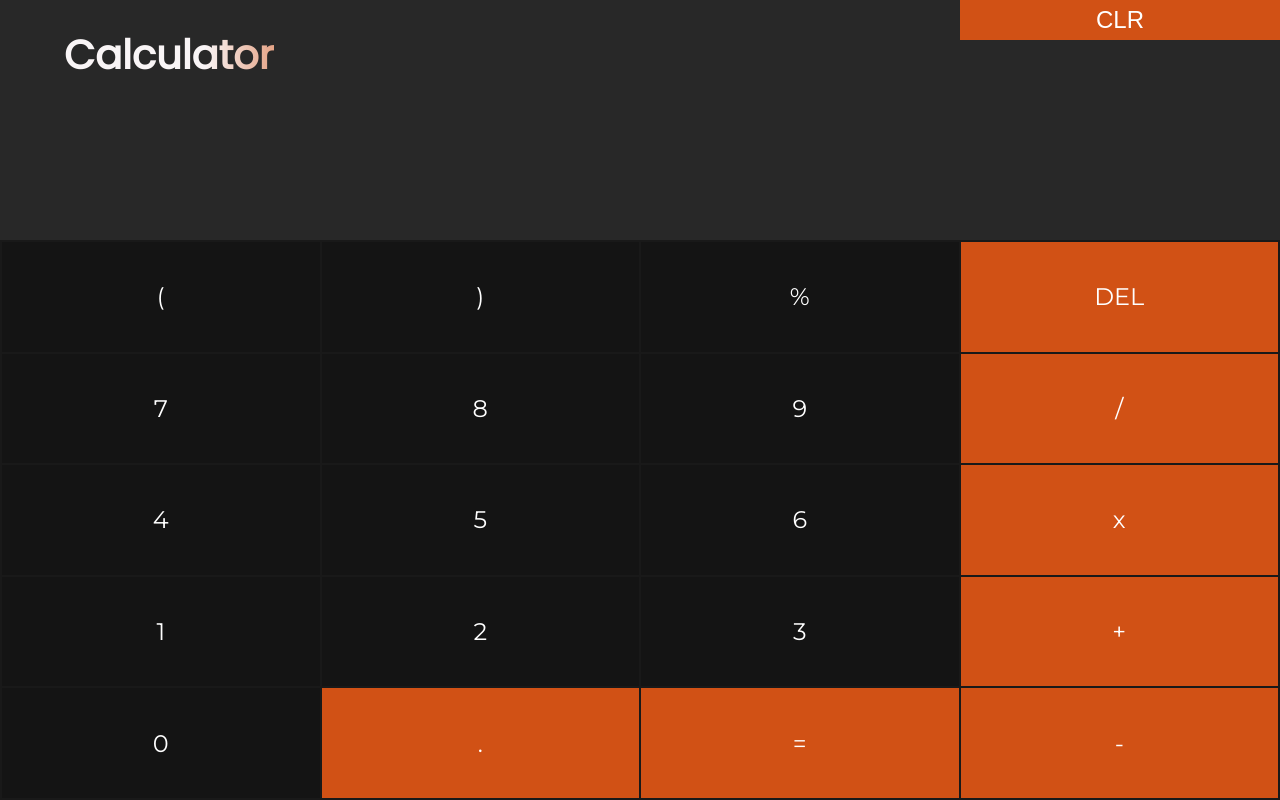
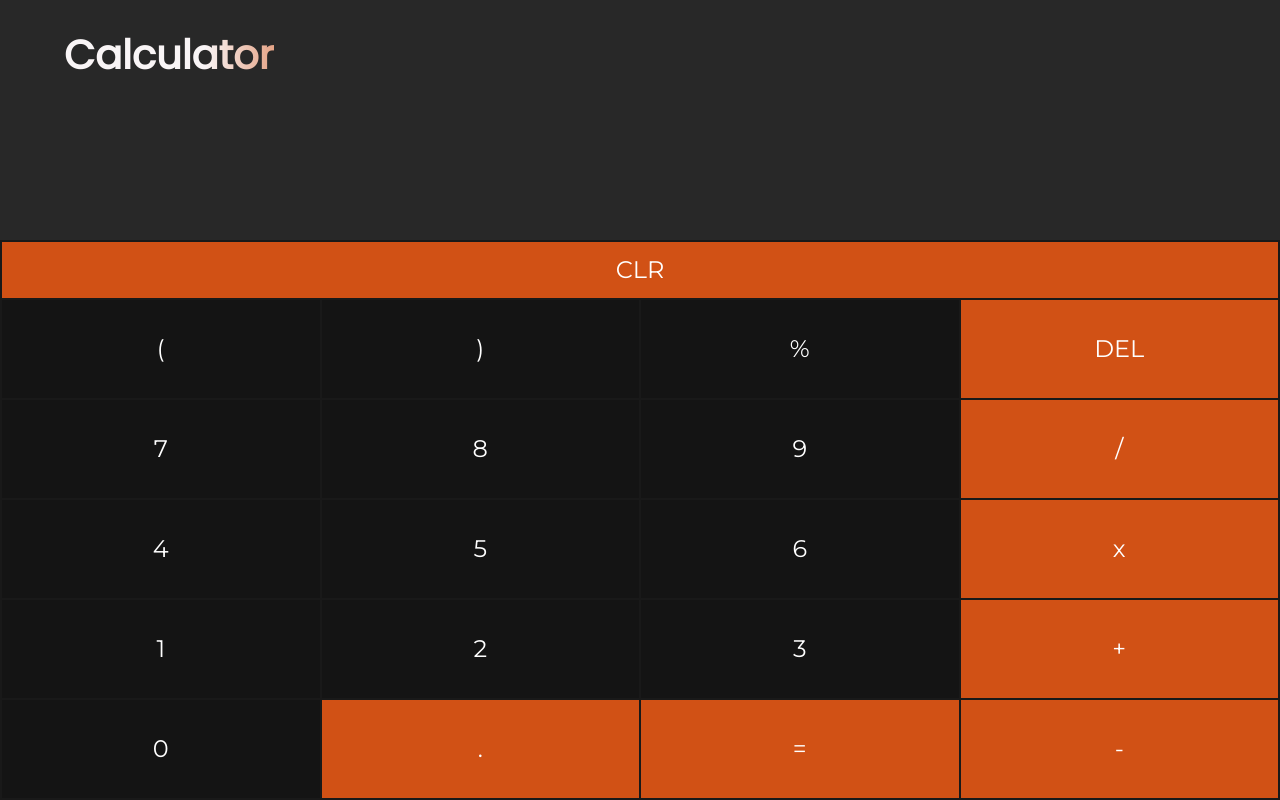
Before and after one commit to N3v1/Calculator, a plain HTML site: page index.html in a window 1280 px wide. Drawn offline with nearby package versions, Linux system fonts and the light colour scheme.

Commit message:
Clean CLR button UI

```diff
--- a/index.html
+++ b/index.html
@@ -47,7 +47,9 @@ Calculator in HTML,CSS and JS - (c) 2023 NH (N3v1) - Use at your own risk, no wa
         <span class="magic"><span class="magic-text">Calculator</span></span>
       </div>
 
-      <button onclick="clearResult()" class="operators" id="clrButton">CLR</button>
+      <tr>
+        <td onclick="clearResult()" class="operators" id="clrButton" colspan="4">CLR</td>
+      </tr>
 
       <tr>
         <td onclick="appendOperation('(')">(</td>
--- a/style.css
+++ b/style.css
@@ -77,11 +77,7 @@ td:hover {
 }
 
 #clrButton {
-  position: fixed;
-  top: 0%;
-  right: 0%;
-  width: 25%;
-  height: 5%;
+  height: 10%;
   text-align: center;
   font-size: 24px;
   border: none;
```
